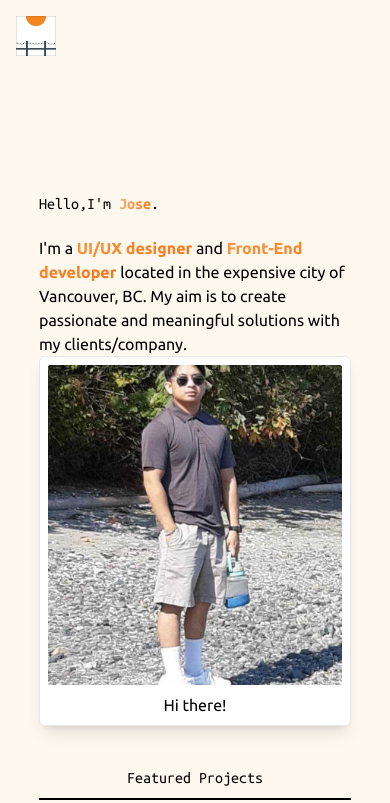
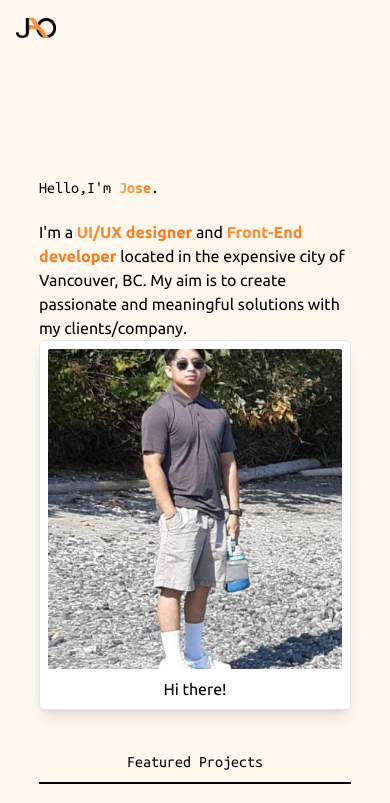
Before and after one commit to jorola0411/PortfolioWebsite, a React (Vite) app in the folder portfolio-website/: page / in a window 390 px wide. Shown: the top 803 px of the page. Built offline with nearby package versions, Linux system fonts and the light colour scheme; some icons are missing.

Commit message:
New Logo created

```diff
--- a/portfolio-website/index.html
+++ b/portfolio-website/index.html
@@ -2,6 +2,7 @@
 <html lang="en">
   <head>
     <meta charset="UTF-8" />
+    <link rel="icon" type="image/x-icon" href="/src/assets/favicon.png">
     <link href="https://fonts.googleapis.com/css2?family=Ubuntu:ital,wght@0,300;0,400;0,500;0,700;1,300;1,400;1,500;1,700&display=swap" rel="stylesheet">
     <link href="https://fonts.googleapis.com/css2?family=Karma:wght@300;400;500;600;700&display=swap" rel="stylesheet">
     <meta name="viewport" content="width=device-width, initial-scale=1.0" />
--- a/portfolio-website/src/components/Layout.jsx
+++ b/portfolio-website/src/components/Layout.jsx
@@ -3,7 +3,7 @@ import IonIcon from '@reacticons/ionicons';
 import { Outlet, Link } from "react-router-dom";
 import githublogo from '/src/assets/githublogo.png';
 import linkedinlogo from '/src/assets/linkedinlogo.png';
-import logo from '/src/assets/logo.png';
+import newlogo from '/src/assets/newlogo.png';
 import AOS from 'aos';
 import 'aos/dist/aos.css';
 // ..
@@ -38,7 +38,7 @@ function Layout() {
           <div className="px-4 md:px-10 mx-auto flex justify-between items-center">
 
             <Link to="/">
-              <img src={logo} alt="Logo" description="The logo depicts a sun, over a bridge with chains as it's handle bars."className="w-10 md:w-20" />
+              <img src={newlogo} alt="Logo" description="The logo depicts a sun, over a bridge with chains as it's handle bars."className="w-10 md:w-20" />
             </Link>
 
 
```
Also changed, not shown: portfolio-website/src/assets/favicon.png (added), portfolio-website/src/assets/newlogo.png (added).
